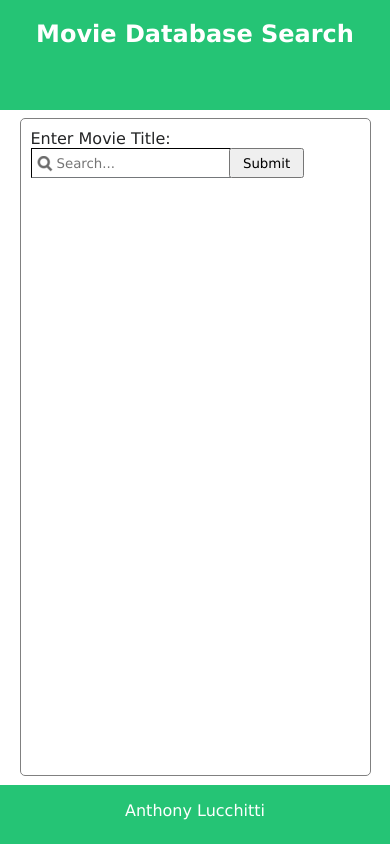
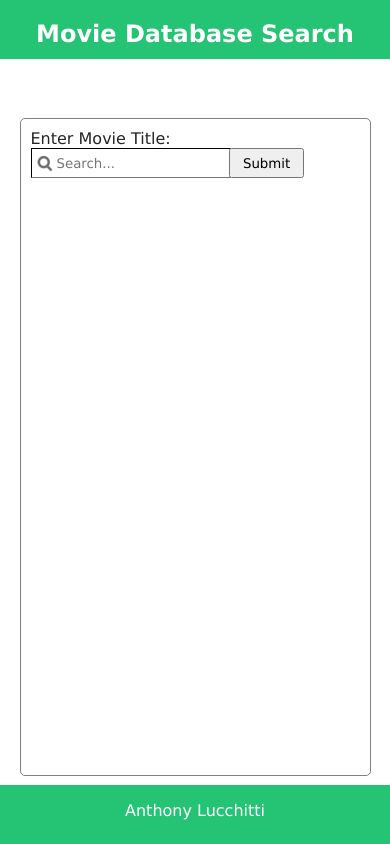
Before and after one commit to alucchitti/C1SESSubmission, a plain HTML site: page index.html in a window 390 px wide. Drawn offline with Linux system fonts and the light colour scheme.

Commit message:
Update styles.css

```diff
--- a/styles.css
+++ b/styles.css
@@ -21,7 +21,6 @@ main {
 	right: 5%;
 	bottom: 8%;
 	left: 5%;
-	width: 90%;
 	padding: 10px 10px 10px 10px;
 	border: 1.5px solid gray;
 	border-radius: 5px;
@@ -143,3 +142,10 @@ footer {
   text-align: center;
   overflow: hidden;
 }
+
+@media only screen and (max-width: 600px) {
+  header {
+    height: 7%;
+    margin-bottom: 5%;
+  }
+}
```
